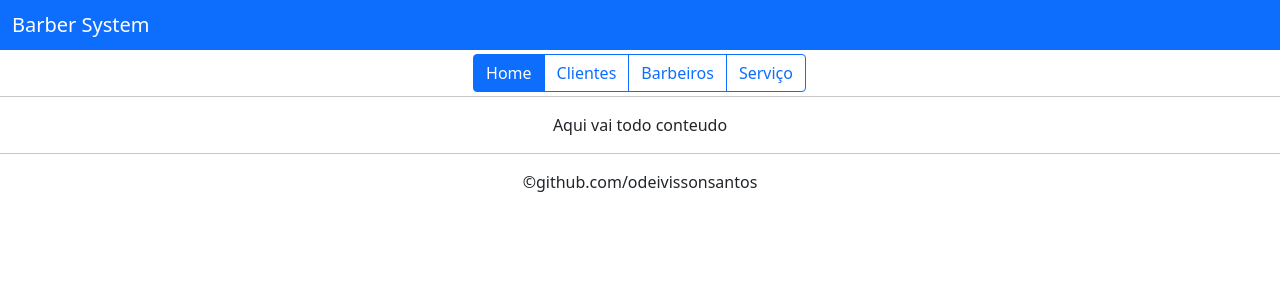
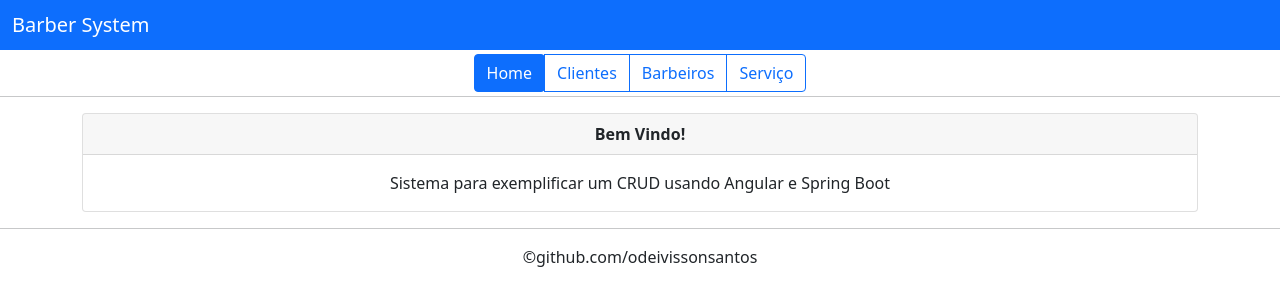
Before and after one commit to odeivissonsantos/Barber-System-Angular, an Angular app: page / in a window 1280 px wide. Shown: the top 306 px of the page. Built offline with nearby package versions, Linux system fonts and the light colour scheme.

Commit message:
Home implementado com rota

```diff
--- a/src/app/app-routing.module.ts
+++ b/src/app/app-routing.module.ts
@@ -1,7 +1,13 @@
 import { NgModule } from '@angular/core';
 import { RouterModule, Routes } from '@angular/router';
+import { HomeComponent } from 'src/app/views/home/home.component'
 
-const routes: Routes = [];
+const routes: Routes = [
+  {
+    path: '',
+    component: HomeComponent
+  }
+];
 
 @NgModule({
   imports: [RouterModule.forRoot(routes)],
--- a/src/app/nav/nav.component.html
+++ b/src/app/nav/nav.component.html
@@ -1,19 +1,24 @@
 <div class="mt-1">
     <div class="btn-group" role="group" aria-label="Basic radio toggle button group">
+      <a routerLink="">
         <input type="radio" class="btn-check" name="btnradio" id="btnradio1" autocomplete="off" checked>
+
         <label class="btn btn-outline-primary" for="btnradio1">Home </label>
+      </a>
 
         <input type="radio" class="btn-check" name="btnradio" id="btnradio2" autocomplete="off">
         <label class="btn btn-outline-primary" for="btnradio2">Clientes</label>
 
-        <input type="radio" class="btn-check" name="btnradio" id="btnradio2" autocomplete="off">
-        <label class="btn btn-outline-primary" for="btnradio2">Barbeiros</label>
+        <input type="radio" class="btn-check" name="btnradio" id="btnradio3" autocomplete="off">
+        <label class="btn btn-outline-primary" for="btnradio3">Barbeiros</label>
 
-        <input type="radio" class="btn-check" name="btnradio" id="btnradio3" autocomplete="off">
-        <label class="btn btn-outline-primary" for="btnradio3">Serviço</label>
+        <input type="radio" class="btn-check" name="btnradio" id="btnradio4" autocomplete="off">
+        <label class="btn btn-outline-primary" for="btnradio4">Serviço</label>
   </div>
 </div>
 <hr class="mt-1"/>
 <div class="navegacao">
-  <p>Aqui vai todo conteudo</p>
+  <router-outlet>
+
+  </router-outlet>
 </div>
--- /dev/null
+++ b/src/app/views/home/home.component.html
@@ -0,0 +1,14 @@
+<div class="container">
+<div class="card text-center">
+    <div class="card-header">
+        <b>
+            Bem Vindo!
+        </b>
+    </div>
+      <div class="card-body">
+
+        <p class="card-text">Sistema para exemplificar um CRUD usando Angular e Spring Boot</p>
+
+      </div>
+</div>
+</div>
--- /dev/null
+++ b/src/app/views/home/home.component.ts
@@ -0,0 +1,15 @@
+import { Component, OnInit } from '@angular/core';
+
+@Component({
+  selector: 'app-home',
+  templateUrl: './home.component.html',
+  styleUrls: ['./home.component.css']
+})
+export class HomeComponent implements OnInit {
+
+  constructor() { }
+
+  ngOnInit(): void {
+  }
+
+}
```
Also changed, not shown: src/app/app.module.ts (+4 -5 lines), src/app/views/home/home.component.css (added).
